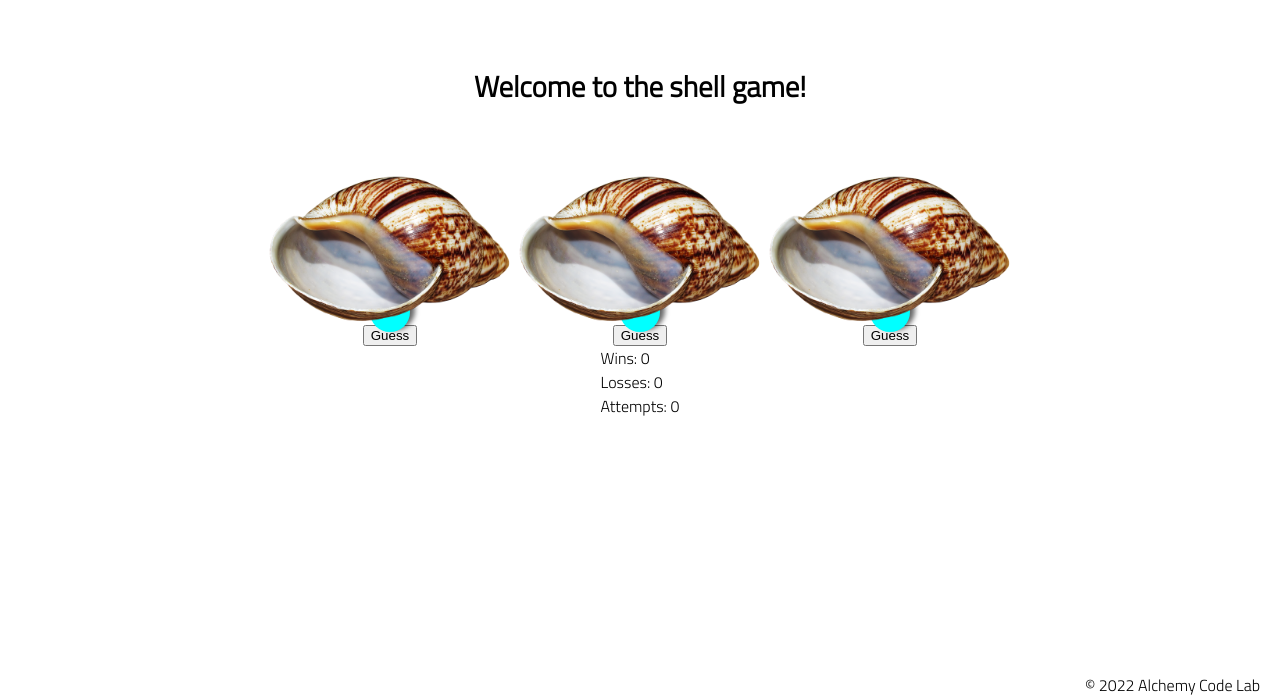
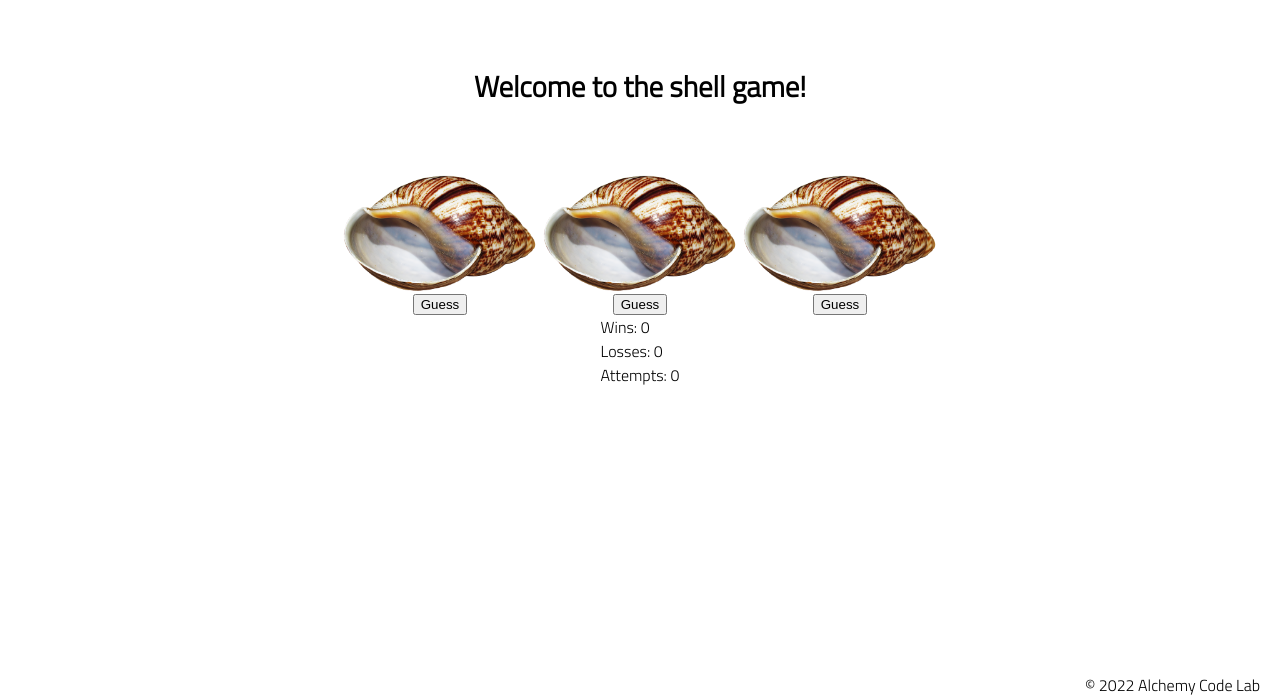
Before and after one commit to Colter-Garrison/shell-game, a plain HTML site: page index.html in a window 1280 px wide. Shown: the part 102-800 px from the top of the page. Drawn offline with Linux system fonts and the light colour scheme.

Commit message:
finished

```diff
--- a/index.html
+++ b/index.html
@@ -23,17 +23,17 @@
             <h2>Welcome to the shell game!</h2>
             <div class="shells">
                 <div class="shell" id="shell-1">
-                    <img src="./assets/shell.png" id="shell-1-img" width='220'/>
+                    <img src="./assets/shell.png" id="shell-1-img"/>
                     <div class="ball"></div>
                     <button id="shell-1-button">Guess</button>
                 </div>
                 <div class="shell" id="shell-2">
-                    <img src="./assets/shell.png" id="shell-2-img" width='220'/>
+                    <img src="./assets/shell.png" id="shell-2-img"/>
                     <div class="ball"></div>
                     <button id="shell-2-button">Guess</button>
                 </div>
                 <div class="shell" id="shell-3">
-                    <img src="./assets/shell.png" id="shell-3-img" width='220'/>
+                    <img src="./assets/shell.png" id="shell-3-img"/>
                     <div class="ball"></div>
                     <button id="shell-3-button">Guess</button>
                 </div>
--- a/styles/home.css
+++ b/styles/home.css
@@ -5,7 +5,7 @@
 }
 
 .shell {
-    width: 250px;
+    width: 200px;
     display: flex;
     flex-direction: column;
     align-items: center;
@@ -13,7 +13,7 @@
     position: relative;
 }
 
-shell.reveal img {
+.shell.reveal img {
     transform: translateY(-60px);
 }
 
@@ -28,7 +28,7 @@ shell.reveal img {
     position: absolute;
     height: 40px;
     width: 40px;
-    top: 120px;
+    top: 70px;
     background-color: aqua;
     border-radius: 50%;
     box-shadow: 5px -2px 5px rgba(0, 0, 0, 0.6);
```
Also changed, not shown: app.js (+6 -6 lines).
